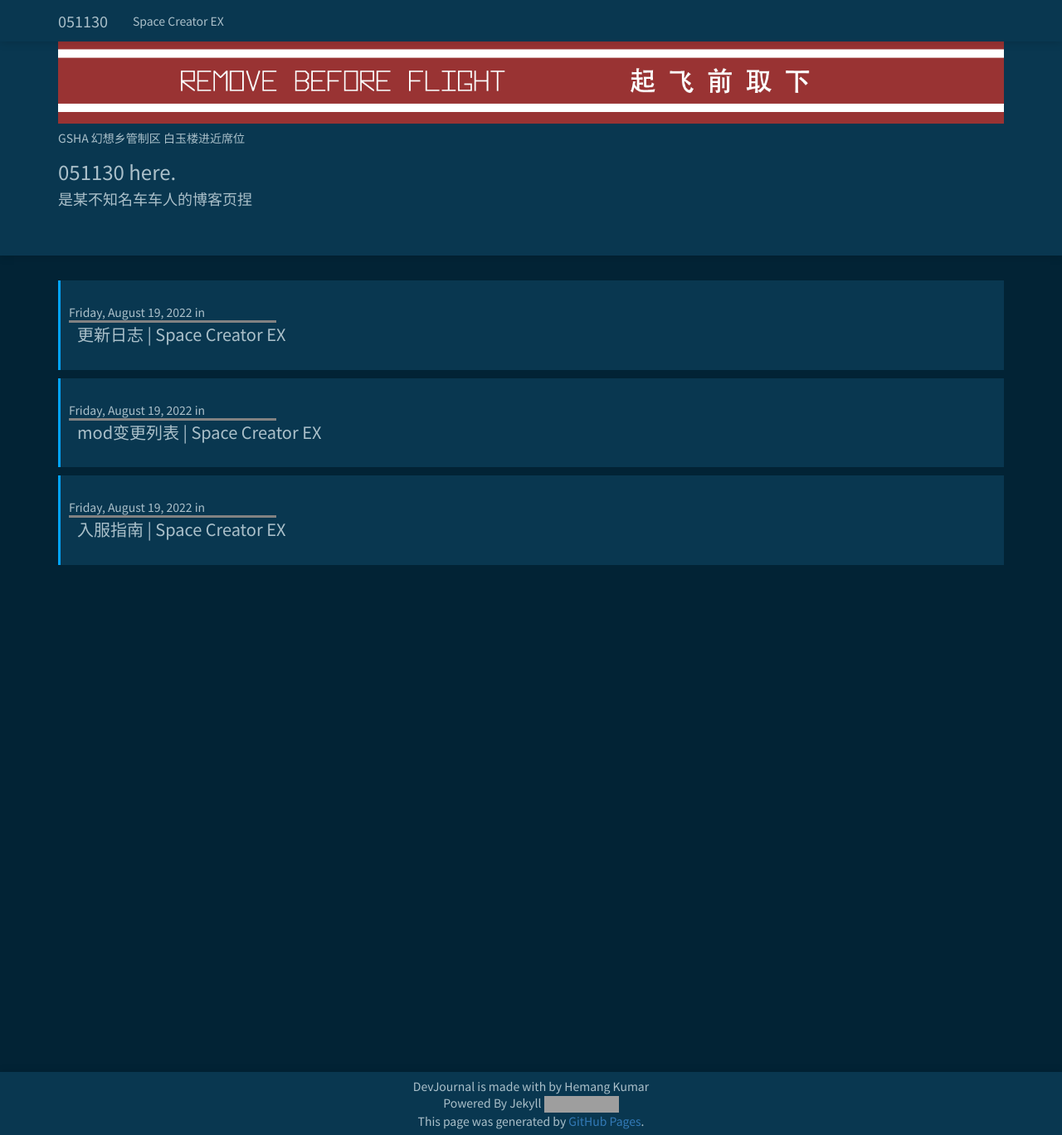
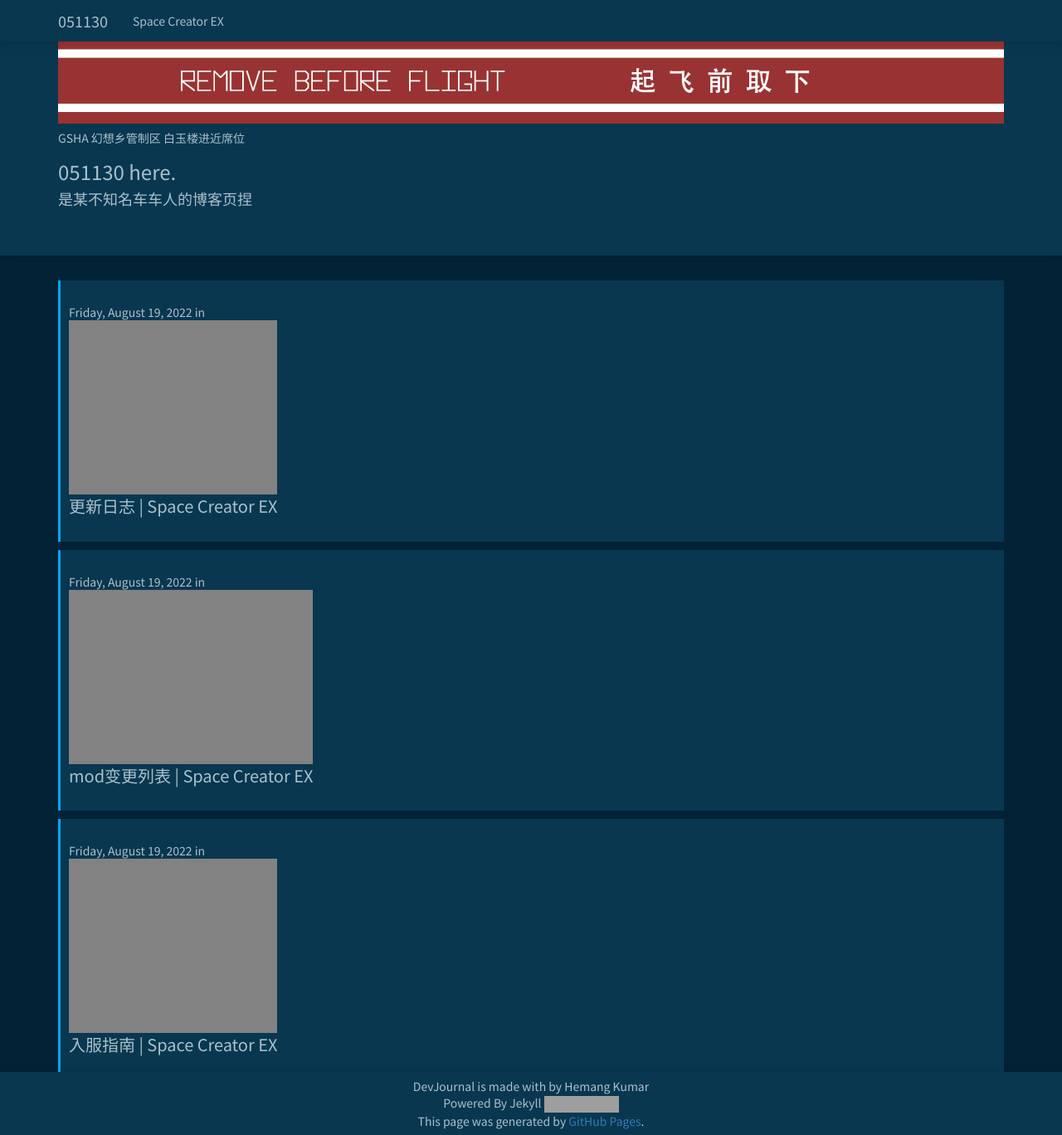
Before and after one commit to x051130x/x051130x.github.io, a Jekyll site: the page built from index.html, in a window 1280 px wide and 1368 px high. Shown: the whole window at 83% size. Built offline with Jekyll 4.4.1, drawn with Linux system fonts in a browser that asks for light colours; nearby versions of some CDN libraries; grey boxes are pictures that could not be loaded.

Commit message:
another limit

```diff
--- a/css/main.scss
+++ b/css/main.scss
@@ -96,7 +96,8 @@ a:hover{
 }
 .post-box{
   padding-top: 2em;
-padding-bottom: 2em;
+  padding-bottom: 2em;
+  padding-left: 10px;
   background-color: #093750 ;
   border-left-style: solid;
   border-left-color: #03a4fb;
@@ -106,14 +107,12 @@ padding-bottom: 2em;
 .post-title{
   font-size: 20px !important;
 color:  #abc0ca !important;
-  margin-left: 10px;
 }
 
 .posted{
   border-bottom-style: solid;
   border-bottom-color: #828282;
-  margin-left: 10px;
-  max-width: 250px;
+  border-width: 210px;
 }
 
 .post-excerpt{
```
